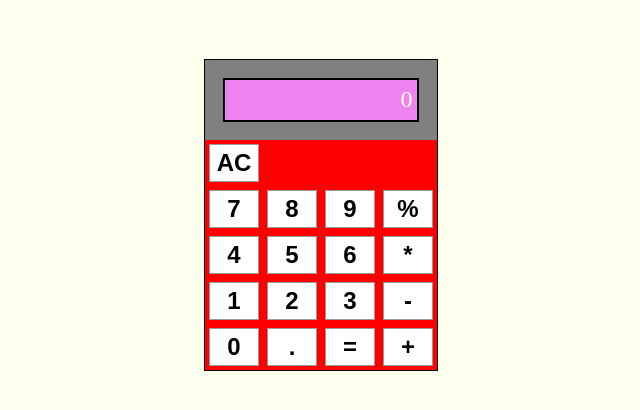
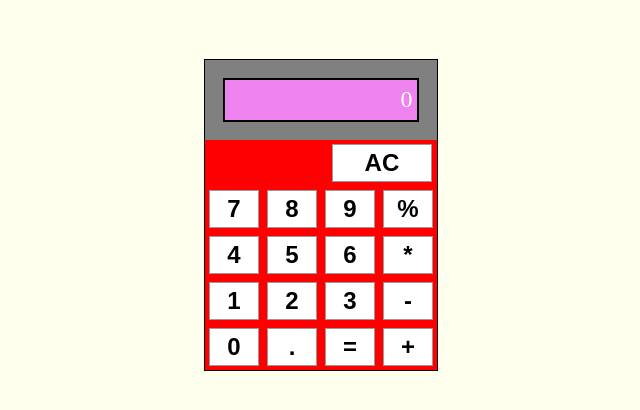
Before and after one commit to mnrowe/calculator, a React (Create React App) app: page / in a window 1280 px wide. Shown: the top 410 px of the page, without its empty margins (319-959 px from the left). Built offline with nearby package versions, Linux system fonts and the light colour scheme; the HTML template or start-up script is replaced by a standard one.

Commit message:
style clear button

```diff
--- a/src/Button.css
+++ b/src/Button.css
@@ -8,3 +8,9 @@
   width: 50px;
   text-align: center;
 }
+
+.button-clear {
+  width: 100px;
+  position: relative;
+  left: 53%;
+}
```
